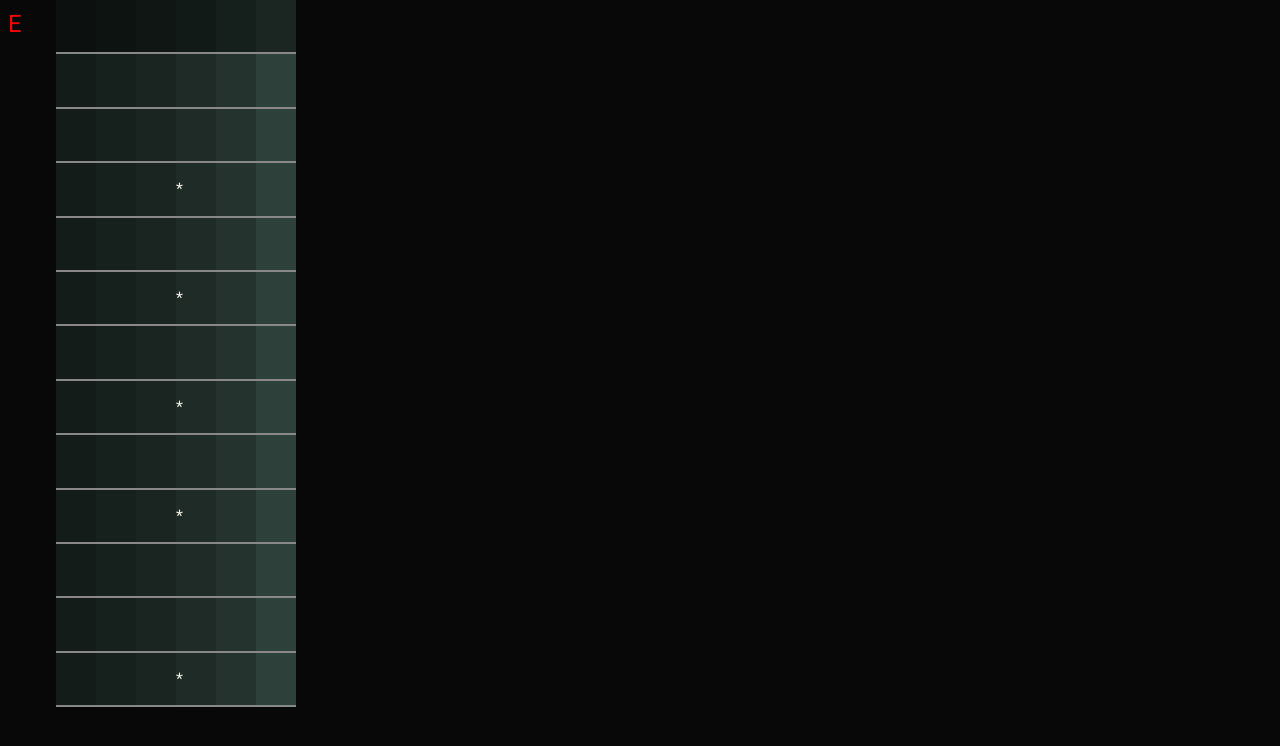
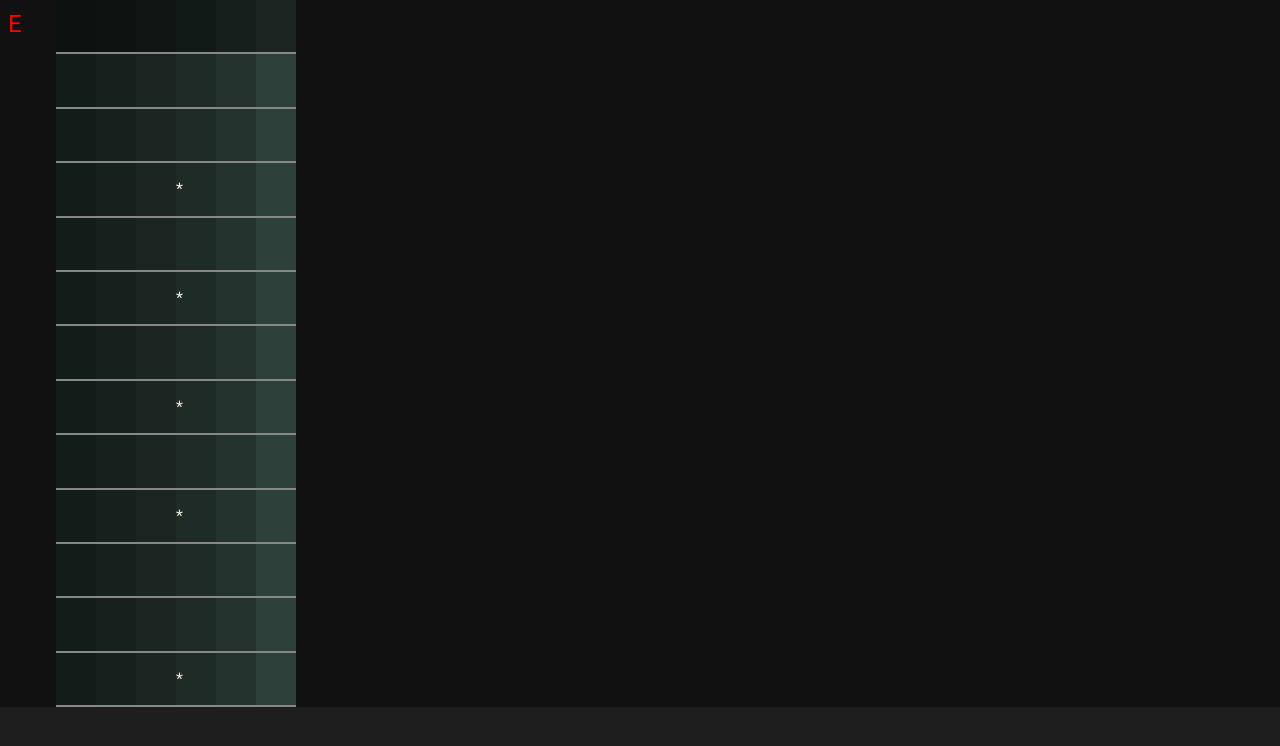
Before and after one commit to tparker48/tparker48.github.io, a React (Create React App) app: page /#/fretboard in a window 1280 px wide. Shown: the top 746 px of the page. Built offline with nearby package versions, Linux system fonts and the light colour scheme.

Commit message:
tweak scaling

```diff
--- a/src/components/FretboardTrainer.js
+++ b/src/components/FretboardTrainer.js
@@ -51,7 +51,7 @@ const FretboardTrainer = () => {
   }
 
   return (
-    <Stack height={"100vh"} bgcolor={"#080808"} direction={"row"}>
+    <Stack direction={"row"} bgcolor={"#111111"}>
     <Typography variant={'h5'} width={40} margin={1} color={feedback? "green": "red"}>{target_note}</Typography>
     <Stack>
       {[0,1,2,3,4,5,6,7,8,9,10,11,12].map((fret)=>{
```
